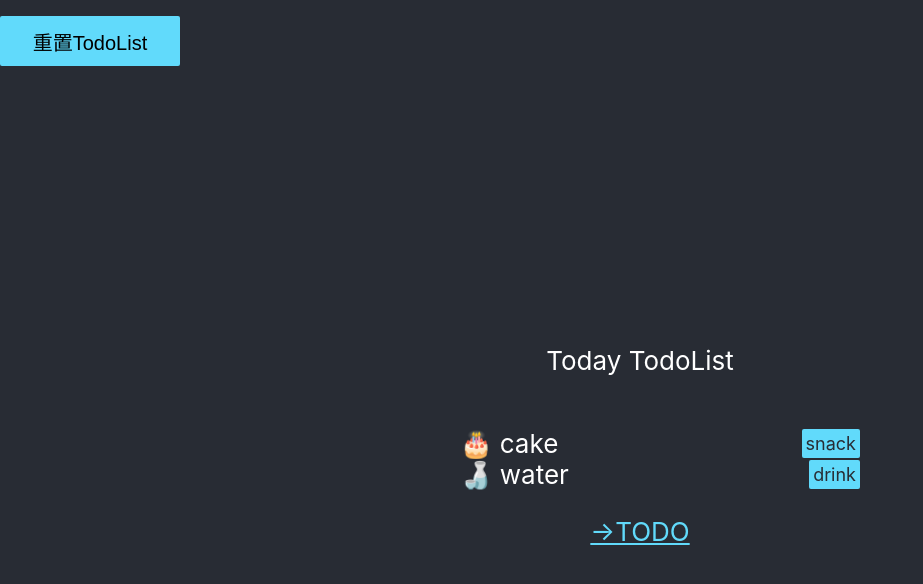
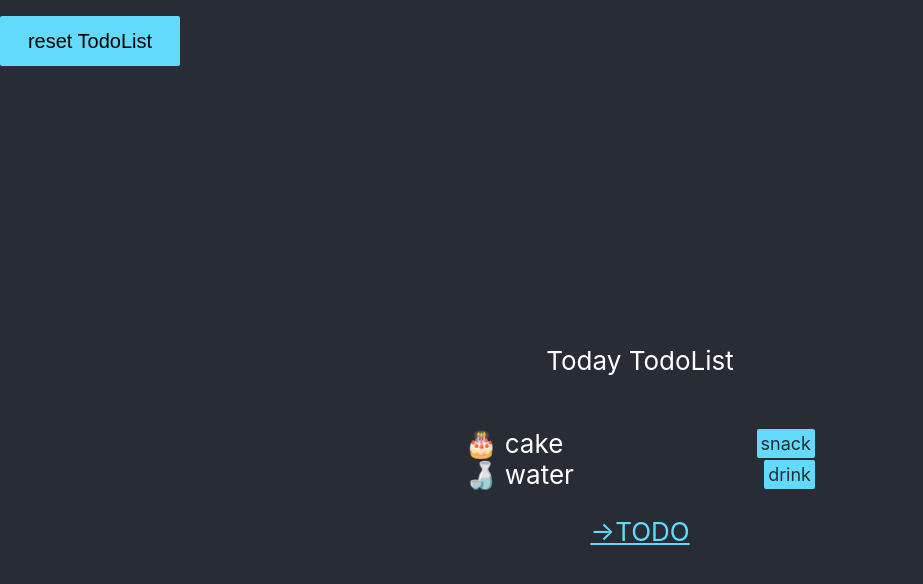
Before and after one commit to Holybasil/recoil-todolist, a React app: page / in a window 1280 px wide. Shown: the top 584 px of the page, without its empty margins (0-923 px from the left). Built offline with nearby package versions, Linux system fonts and the light colour scheme.

Commit message:
add go back snapshot

```diff
--- a/src/App.js
+++ b/src/App.js
@@ -1,9 +1,13 @@
-import React from "react";
-import { useResetRecoilState } from "recoil";
+import React, { useState } from "react";
+import {
+  useResetRecoilState,
+  useRecoilTransactionObserver_UNSTABLE,
+  useGotoRecoilSnapshot,
+} from "recoil";
 import { BrowserRouter as Router, Switch, Route } from "react-router-dom";
 import { hot } from "react-hot-loader/root";
 import { setConfig } from "react-hot-loader";
-import { todoListSelector } from "./store";
+import { todoListState, todoListSelector } from "./store";
 import Home from "./Home";
 import Todo from "./Todo";
 import styles from "./Home/style.module.css";
@@ -13,7 +17,16 @@ setConfig({
 });
 
 const App = () => {
+  const [snapshots, setSnapshots] = useState([]);
+
   const resetTodoList = useResetRecoilState(todoListSelector);
+
+  useRecoilTransactionObserver_UNSTABLE(({ snapshot }) => {
+    setSnapshots([...snapshots, snapshot]);
+  });
+
+  // when we change the state by `gotoSnapshot`, a new snapshot is produced in fact
+  const gotoSnapshot = useGotoRecoilSnapshot();
 
   return (
     <div className={styles.wrapper}>
@@ -23,8 +36,21 @@ const App = () => {
           resetTodoList();
         }}
       >
-        重置TodoList
+        reset TodoList
       </button>
+      <div className={styles.backSnapshotButtonGroup}>
+        {snapshots.map((snapshot, index) => (
+          <button
+            className={styles.resetButton}
+            onClick={() => {
+              gotoSnapshot(snapshot);
+            }}
+          >
+            go back snapshot {index}
+          </button>
+        ))}
+      </div>
+
       <Router>
         <Switch>
           <Route path="/todo">
--- a/src/Home/style.module.css
+++ b/src/Home/style.module.css
@@ -29,6 +29,7 @@
   font-size: 20px;
   border-radius: 2px;
   margin-top: calc(2vmin);
+  cursor: pointer;
 }
 
 .typeSelect {
@@ -64,10 +65,11 @@
 
 .todoList {
   list-style: none;
+  padding-inline-start: 0;
 }
 .todoListItem {
   display: flex;
-  width: 400px;
+  width: 350px;
   justify-content: space-between;
   align-items: center;
 }
@@ -89,3 +91,10 @@
   background-color: #61dafb;
   cursor: pointer;
 }
+
+.backSnapshotButtonGroup {
+  display: flex;
+}
+.backSnapshotButtonGroup button:nth-child(n + 2) {
+  margin-left: 14px;
+}
```
Also changed, not shown: 1 other file (tests, documents, lock files or other folders).
